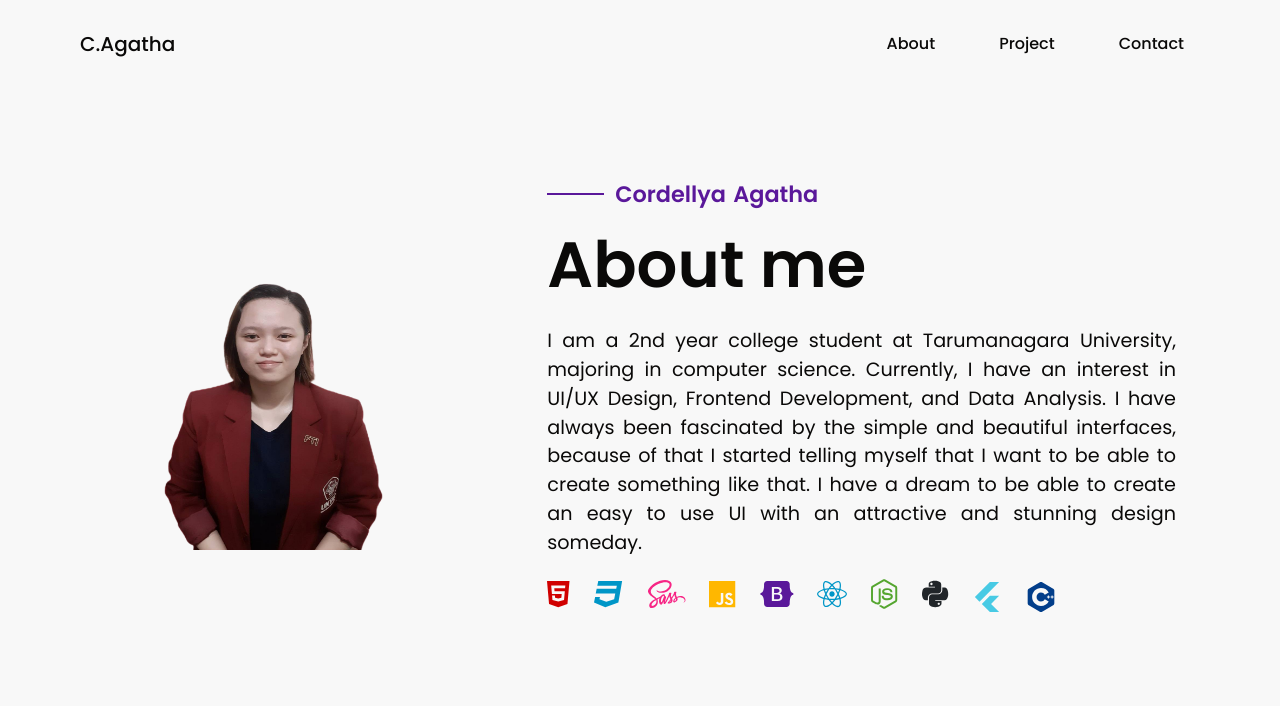
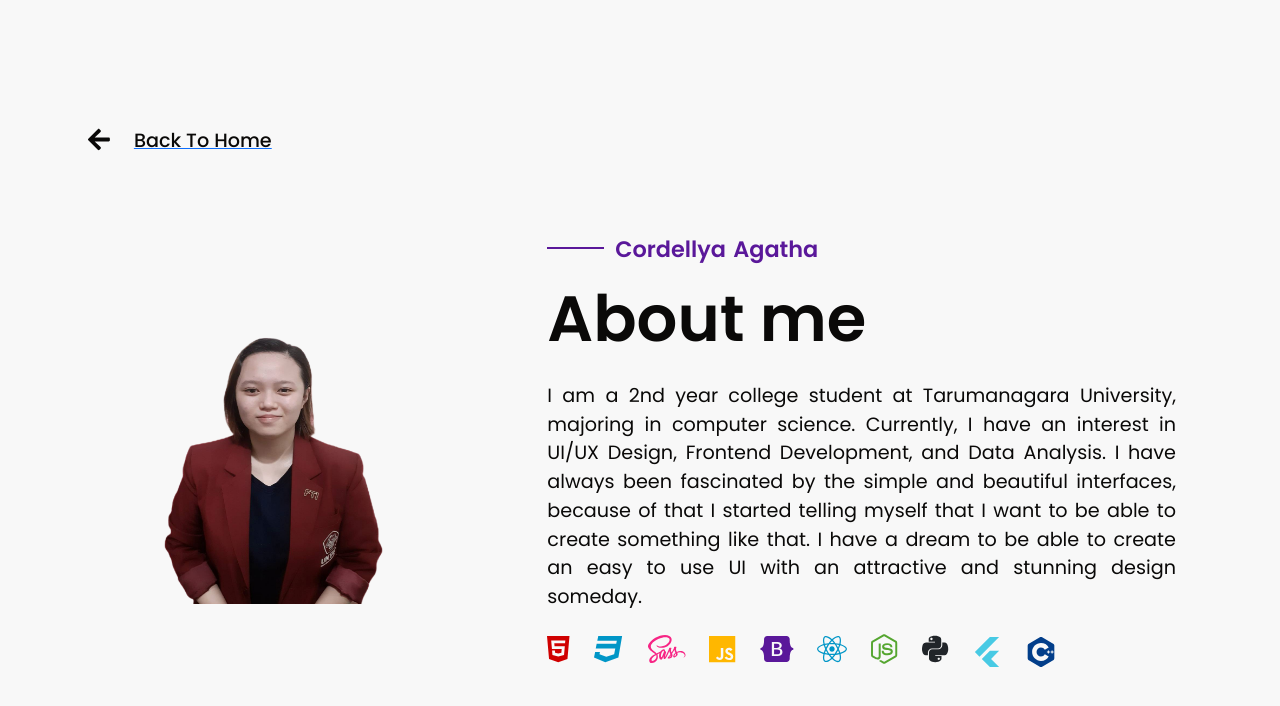
Before and after one commit to Cordellya/My_Portfolio-2.0, a React (Create React App) app: page /About in a window 1280 px wide. Shown: the top 706 px of the page. Built offline with nearby package versions, Linux system fonts and the light colour scheme.

Commit message:
fix about

```diff
--- a/src/App.js
+++ b/src/App.js
@@ -4,7 +4,6 @@ import { BrowserRouter as Router, Switch, Route } from "react-router-dom";
 // import locomotiveScroll from "locomotive-scroll";
 
 import "./App.scss";
-import NavHeader from "./components/Navbar/Navbar";
 import Home from "./components/HomePage/Home";
 import About from "./components/About/About";
 // import useLocoScroll from "./hooks/UseLocoScroll";
@@ -13,7 +12,6 @@ function App() {
   // useLocoScroll();
   return (
     <Router>
-      <NavHeader />
       <div className="container" id="main-container">
         <div className="scroll">
           <div className="home">
--- a/src/components/About/About.js
+++ b/src/components/About/About.js
@@ -1,6 +1,6 @@
 import React from "react";
 import { Container, Row, Col } from "react-bootstrap";
-
+import { Link } from "react-router-dom";
 import my_image from "../../assets/images/cordel-removebg.png";
 import { FontAwesomeIcon } from "@fortawesome/react-fontawesome";
 import {
@@ -14,6 +14,7 @@ import {
   faSass,
 } from "@fortawesome/free-brands-svg-icons";
 
+import { faArrowLeft } from "@fortawesome/free-solid-svg-icons";
 import { SiFlutter, SiCplusplus } from "react-icons/si";
 
 import "./style.scss";
@@ -32,7 +33,13 @@ const About = () => {
   return (
     <div className="about-section">
       <Container>
-        <Row>
+        <Link to="/">
+          <div className="back-home">
+            <FontAwesomeIcon icon={faArrowLeft} className="icon-back" />
+            <p>Back To Home</p>
+          </div>
+        </Link>
+        <Row className="row-content">
           <Col md="5" className="my__image">
             <img src={my_image} alt="" />
           </Col>
--- a/src/components/About/style.scss
+++ b/src/components/About/style.scss
@@ -13,6 +13,29 @@ $secondary-font: 'Lato', sans-serif;
   display: flex;
   justify-content: center;
   align-items: center;
+
+  .back-home {
+    display: flex;
+    align-items: flex-start;
+    margin: 0rem 0rem 4rem 4rem;
+    color: $third-color;
+    .icon-back {
+      font-size: 25px;
+      margin: 0rem 1.5rem 0rem 0rem;
+    }
+    p {
+      font-size: 1.2rem;
+      font-weight: 500;
+    }
+    transition: all 0.3s ease-in-out;
+
+    &:hover {
+      color: $secondary-color;
+      transition: all 0.3s ease-in-out;
+    }
+  }
+
+  .row-content {
     .my__image {
       display: flex;
       justify-content: center;
@@ -67,6 +90,7 @@ $secondary-font: 'Lato', sans-serif;
       }
     }
   }
+}
 
 @media (max-width: 767px) {
   .about-section {
--- a/src/components/HomePage/Home.js
+++ b/src/components/HomePage/Home.js
@@ -8,12 +8,14 @@ import Typed from "react-typed";
 import img1 from "../../assets/images/undraw_Reading_re_29f8.svg";
 import MyProject from "../MyProject/MyProject";
 import Footer from "../Footer/Footer";
+import NavHeader from "../Navbar/Navbar";
 
 import "./style.scss";
 
 const Home = () => {
   return (
     <>
+      <NavHeader />
       <FirstSection />
       <SecondSection />
       <MyProject />
--- a/src/components/HomePage/style.scss
+++ b/src/components/HomePage/style.scss
@@ -98,7 +98,7 @@ $secondary-font: 'Lato', sans-serif;
   overflow-x: hidden !important;
   max-width: 100%;
   min-height: 100vh !important;
-  margin: 3.8rem 0rem 6rem;
+  margin: 3.8rem 0rem 3rem;
   display: flex;
   justify-content: center;
   align-items: center;
```
Lines whose indentation alone changed are shown as unchanged.
